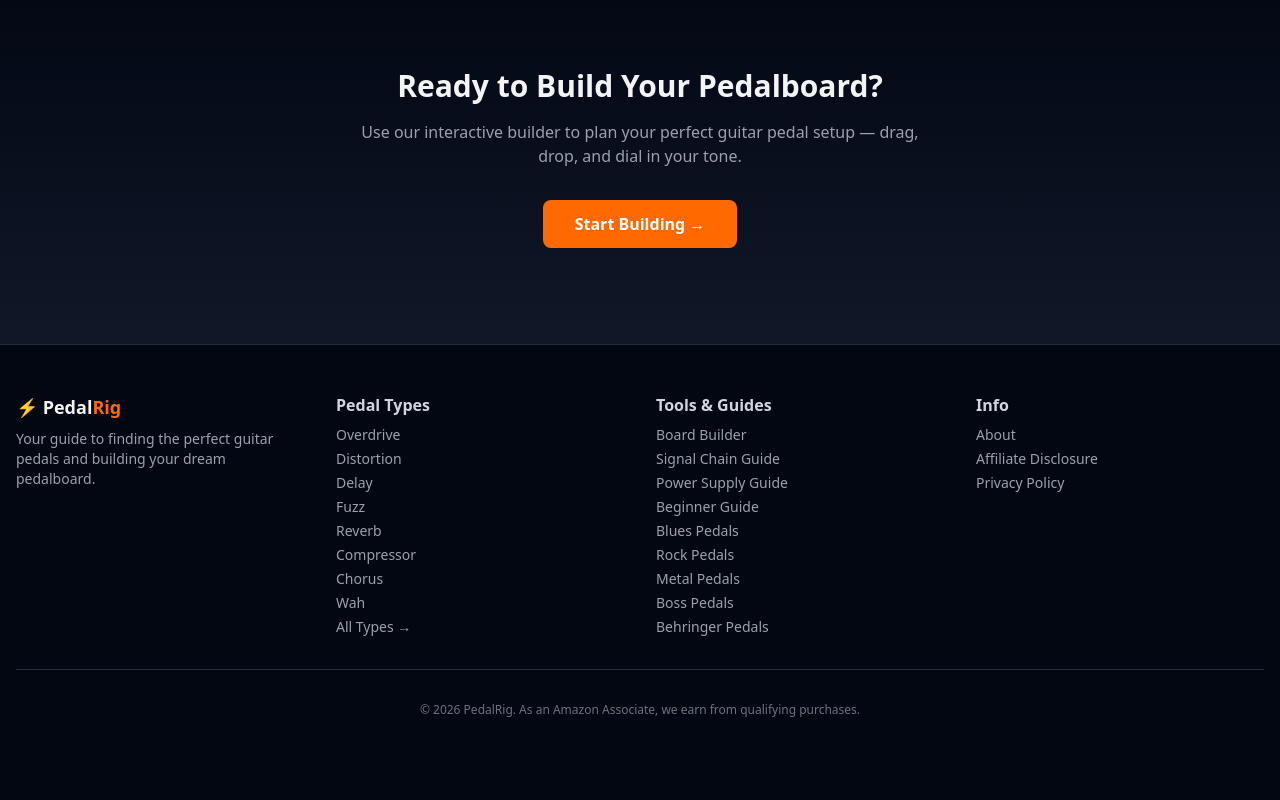
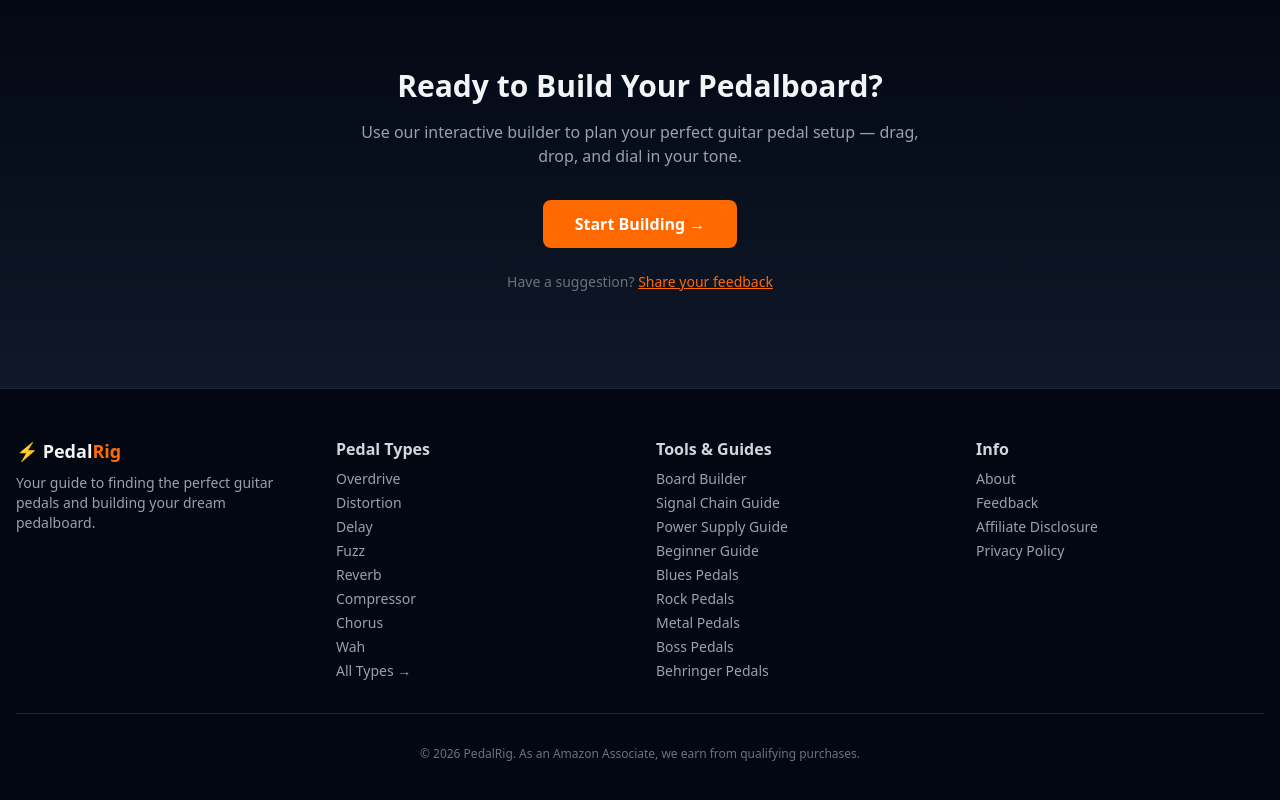
Before and after one commit to lumm256/pedalrig, a Next.js app: page / in a window 1280 px wide. Shown: the part 2744-3544 px from the top of the page. Before the commit the page ends 3510 px from the top, so only its background shows below. Built offline with nearby package versions, Linux system fonts and the light colour scheme.

Commit message:
feat: add feedback link to footer and homepage CTA section

```diff
--- a/src/app/layout.tsx
+++ b/src/app/layout.tsx
@@ -154,6 +154,7 @@ function Footer() {
             <p className="font-semibold text-gray-700 dark:text-gray-300">Info</p>
             <ul className="mt-2 space-y-1 text-sm text-gray-500 dark:text-gray-400">
               <li><a href="/about" className="hover:text-orange-500 dark:hover:text-orange-400">About</a></li>
+              <li><a href="/feedback" className="hover:text-orange-500 dark:hover:text-orange-400">Feedback</a></li>
               <li><a href="/disclaimer" className="hover:text-orange-500 dark:hover:text-orange-400">Affiliate Disclosure</a></li>
               <li><a href="/privacy" className="hover:text-orange-500 dark:hover:text-orange-400">Privacy Policy</a></li>
             </ul>
--- a/src/app/page.tsx
+++ b/src/app/page.tsx
@@ -204,6 +204,12 @@ export default function HomePage() {
           >
             Start Building →
           </Link>
+          <p className="mt-6 text-sm text-gray-400 dark:text-gray-500">
+            Have a suggestion?{" "}
+            <Link href="/feedback" className="text-orange-500 hover:text-orange-400 underline">
+              Share your feedback
+            </Link>
+          </p>
         </div>
       </section>
     </main>
```
